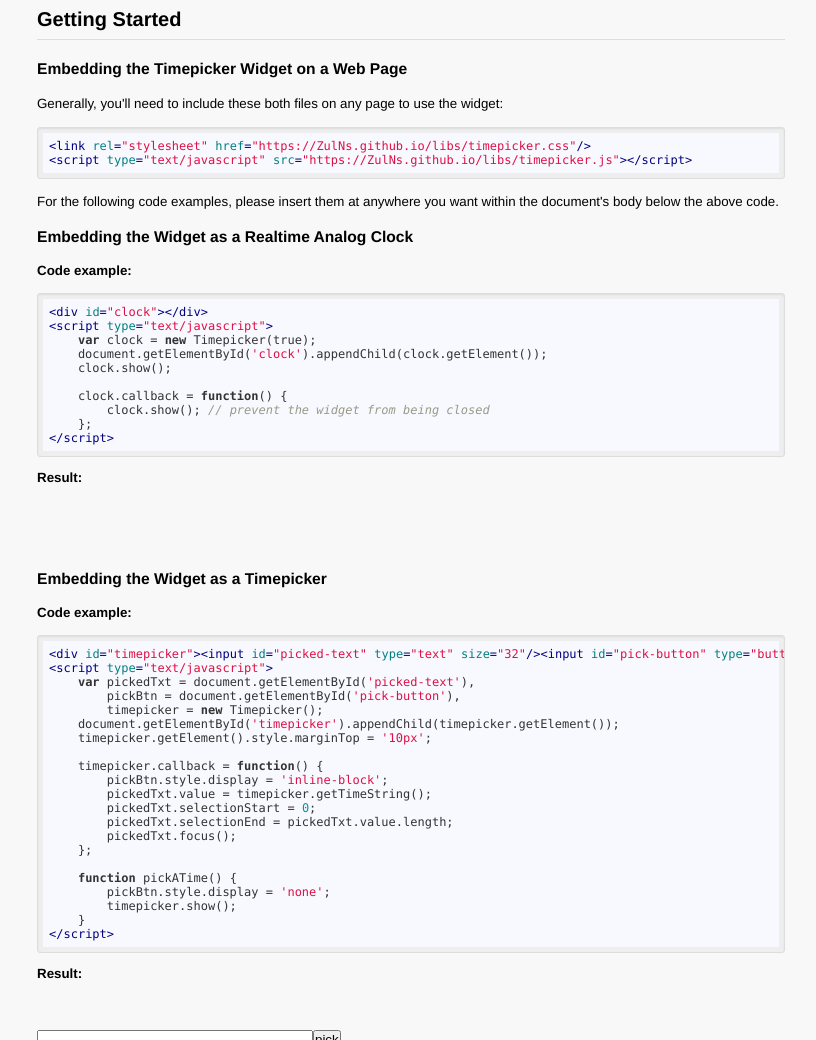
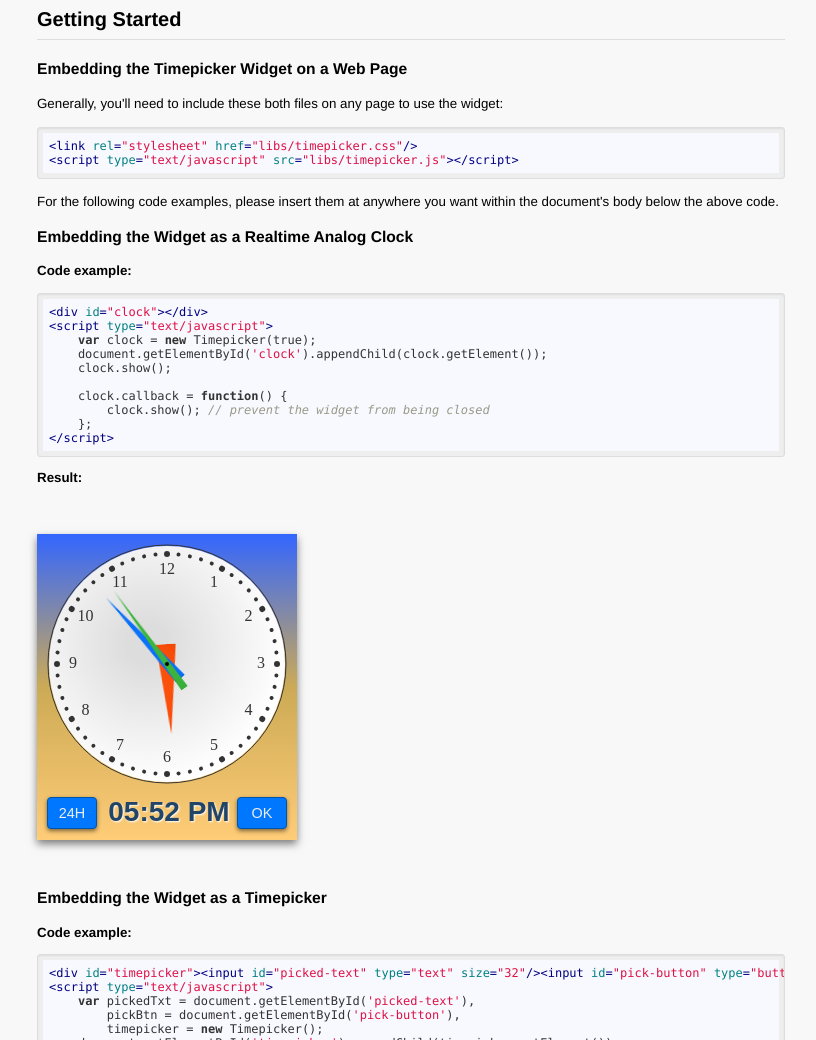
Before and after one commit to ZulNs/Timepicker.js, a plain HTML site: page docs/timepicker-api-doc.html in a window 1280 px wide. Shown: the part 2340-3380 px from the top of the page, without its empty margins (229-1045 px from the left). Drawn offline with Linux system fonts and the light colour scheme.

Commit message:
Update timepicker-api-doc.html

```diff
--- a/docs/timepicker-api-doc.html
+++ b/docs/timepicker-api-doc.html
@@ -181,12 +181,12 @@ widget.callback = <span class="keyword">function</span>() {
 <h2>Getting Started</h2>
 <h3>Embedding the Timepicker Widget on a Web Page</h3>
 <p>Generally, you'll need to include these both files on any page to use the widget:</p>
-<pre><code><span class="tag">&lt;<span class="title">link</span> <span class="attribute">rel</span>=<span class="value">"stylesheet"</span> <span class="attribute">href</span>=<span class="value">"https://ZulNs.github.io/libs/timepicker.css"</span>/&gt;</span>
-<span class="tag">&lt;<span class="title">script</span> <span class="attribute">type</span>=<span class="value">"text/javascript"</span> <span class="attribute">src</span>=<span class="value">"https://ZulNs.github.io/libs/timepicker.js"</span>&gt;</span><span class="javascript"></span><span class="tag">&lt;/<span class="title">script</span>&gt;</span>
+<pre><code><span class="tag">&lt;<span class="title">link</span> <span class="attribute">rel</span>=<span class="value">"stylesheet"</span> <span class="attribute">href</span>=<span class="value">"libs/timepicker.css"</span>/&gt;</span>
+<span class="tag">&lt;<span class="title">script</span> <span class="attribute">type</span>=<span class="value">"text/javascript"</span> <span class="attribute">src</span>=<span class="value">"libs/timepicker.js"</span>&gt;</span><span class="javascript"></span><span class="tag">&lt;/<span class="title">script</span>&gt;</span>
 </code></pre>
 <p>For the following code examples, please insert them at anywhere you want within the document's body below the above code.</p>
-	<link rel="stylesheet" href="timepicker.css"/>
-	<script type="text/javascript" src="timepicker.js"></script>
+	<link rel="stylesheet" href="../libs/timepicker.css"/>
+	<script type="text/javascript" src="../libs/timepicker.js"></script>
 <h3>Embedding the Widget as a Realtime Analog Clock</h3>
 <h4>Code example:</h4>
 <pre><code><span class="tag">&lt;<span class="title">div</span> <span class="attribute">id</span>=<span class="value">"clock"</span>&gt;</span><span class="tag">&lt;/<span class="title">div</span>&gt;</span>
```
